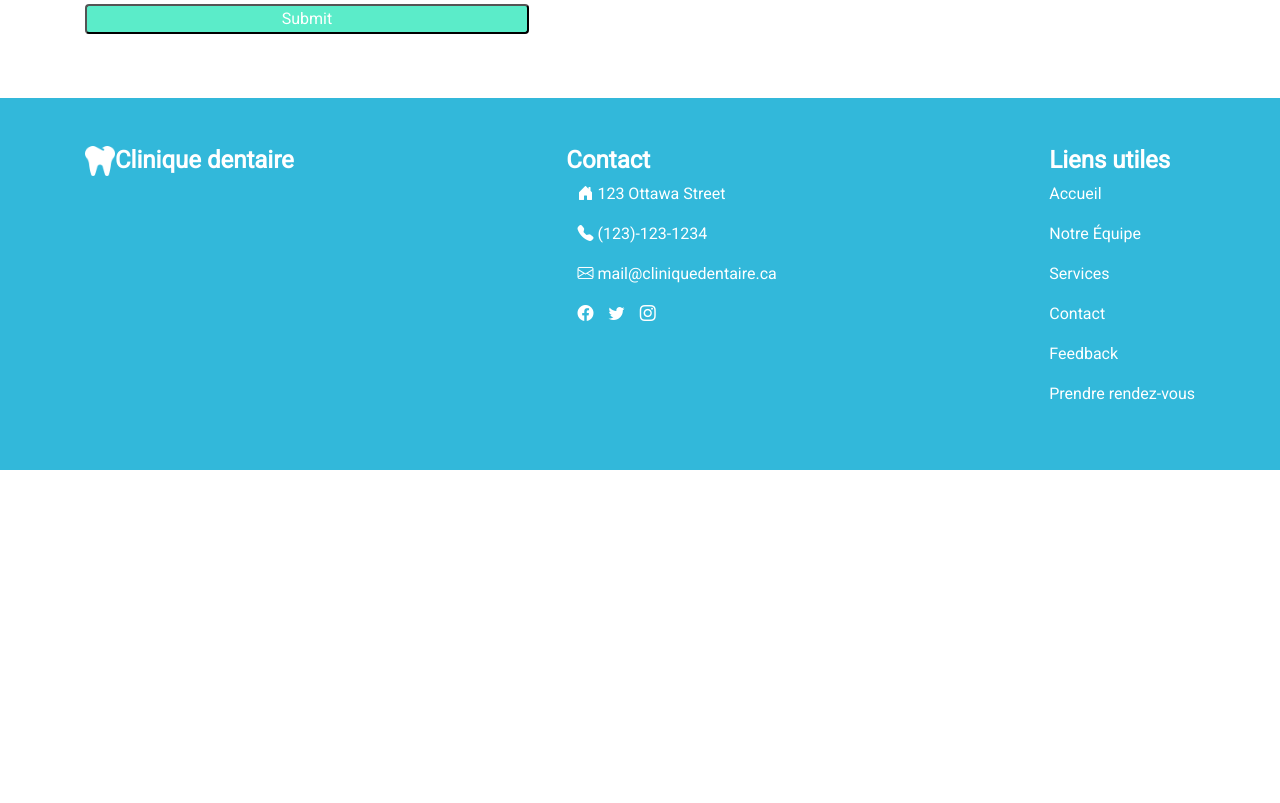
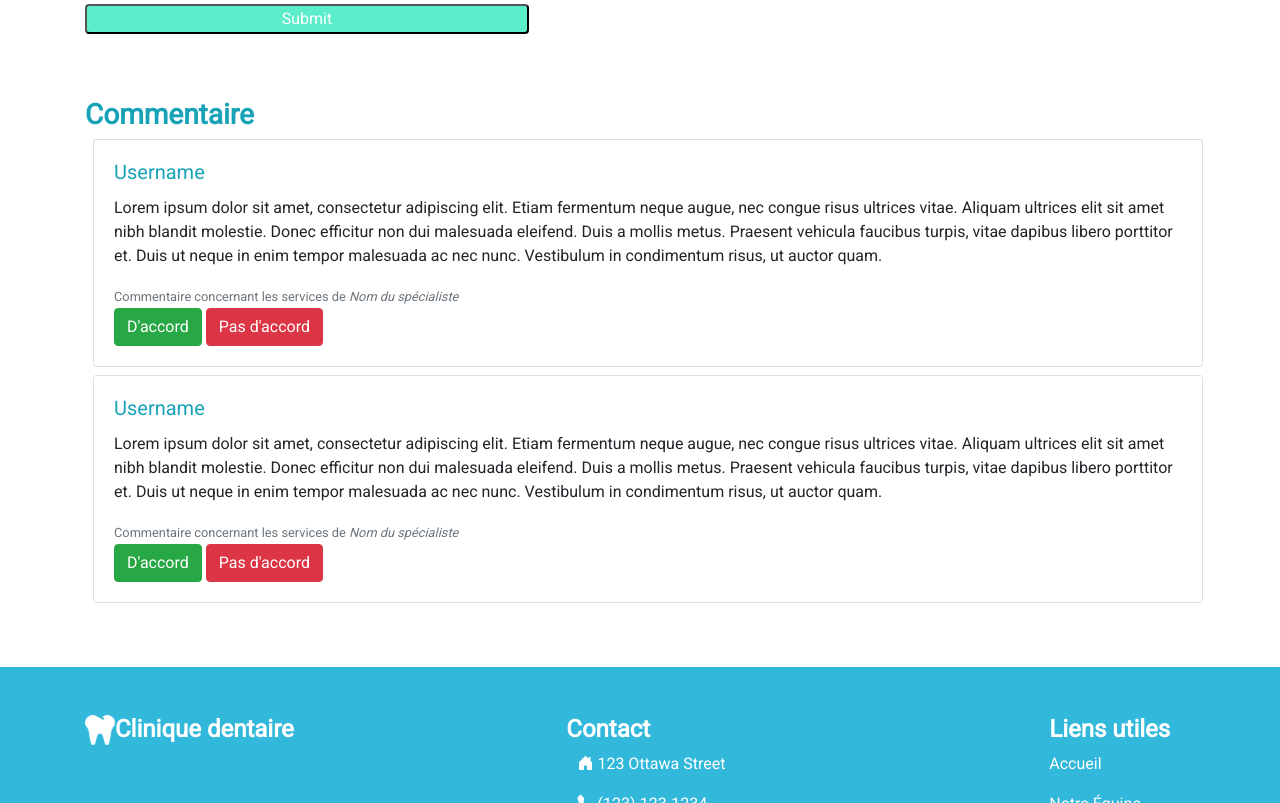
Before and after one commit to jeremie1207/projet-1-seg3525, a plain HTML site: page feedback.html in a window 1280 px wide. Shown: the part 503-1306 px from the top of the page. Before the commit the page ends 973 px from the top, so only its background shows below. Drawn offline with nearby package versions, Linux system fonts and the light colour scheme.

Commit message:
add comment section

```diff
--- a/feedback.html
+++ b/feedback.html
@@ -108,6 +108,47 @@
     </div>
 
 
+    <!--Comments-->
+
+    <div class="container comment">
+        <h3 class="title text-info">Commentaire</h3>
+        <div class="">
+            <div class="card w-100 m-2">
+                <div class="card-body">
+                  <h5 class="card-title text-info">Username</h5>
+                  <p class="card-text">Lorem ipsum dolor sit amet, consectetur adipiscing elit. Etiam fermentum neque augue,
+                    nec congue risus ultrices vitae.
+                    Aliquam ultrices elit sit amet nibh blandit molestie. Donec efficitur non dui malesuada eleifend.
+                    Duis a mollis metus. Praesent vehicula faucibus turpis, vitae dapibus libero porttitor et.
+                    Duis ut neque in enim tempor malesuada ac nec nunc. Vestibulum in condimentum risus, ut auctor quam.</p>
+                    <small class="text-muted mb-2">
+                        Commentaire concernant les services de <cite title="Source Title">Nom du spécialiste</cite>
+                      </small><br>
+                  <a href="#" class="btn btn-success">D'accord</a>
+                  <a href="#" class="btn btn-danger">Pas d'accord</a>
+                </div>
+              </div>
+
+              <div class="card w-100 m-2">
+                <div class="card-body">
+                  <h5 class="card-title text-info">Username</h5>
+                  <p class="card-text">Lorem ipsum dolor sit amet, consectetur adipiscing elit. Etiam fermentum neque augue,
+                    nec congue risus ultrices vitae.
+                    Aliquam ultrices elit sit amet nibh blandit molestie. Donec efficitur non dui malesuada eleifend.
+                    Duis a mollis metus. Praesent vehicula faucibus turpis, vitae dapibus libero porttitor et.
+                    Duis ut neque in enim tempor malesuada ac nec nunc. Vestibulum in condimentum risus, ut auctor quam.</p>
+                    <small class="text-muted mb-2">
+                        Commentaire concernant les services de <cite title="Source Title">Nom du spécialiste</cite>
+                      </small><br>
+                  <a href="#" class="btn btn-success">D'accord</a>
+                  <a href="#" class="btn btn-danger">Pas d'accord</a>
+                </div>
+              </div>
+        </div>
+    </div>
+
+
+
      <!--Footer-->
 
      <footer class="container-fluid bg-sky-blue p-5">
--- a/style.css
+++ b/style.css
@@ -194,6 +194,11 @@ footer{
     margin-top: 4rem;
 }
 
+.comment{
+    margin-top: 4rem;
+    margin-bottom: 4rem;
+}
+
 
 @media only screen and (max-width: 768px) {
 
```
